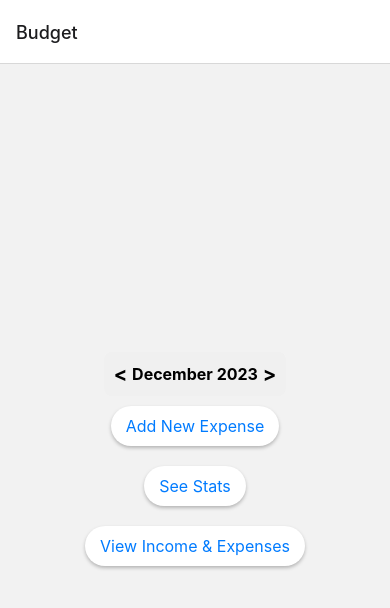
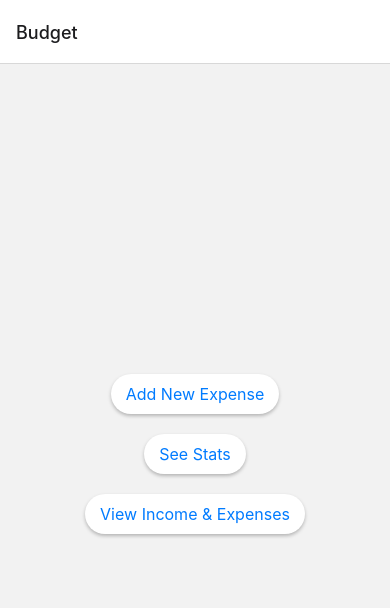
Before and after one commit to Maplestudent/ExpenseTracker, a React Native app: screen /Budget in a window 390 px wide. Shown: the top 608 px of the page. Built offline with nearby package versions, Linux system fonts and the light colour scheme.

Commit message:
uneccesrry month removed

```diff
--- a/src/screens/BudgetScreen.jsx
+++ b/src/screens/BudgetScreen.jsx
@@ -23,59 +23,11 @@ function BudgetScreen() {
         navigation.navigate('IncomeExpenseScreen'); // Navigate to IncomeExpenseScreen
     };
 
-    const handlePreviousMonth = () => {
-        const [month, year] = datePeriod.split(' ');
-        const months = [
-            'January', 'February', 'March', 'April', 'May', 'June',
-            'July', 'August', 'September', 'October', 'November', 'December'
-        ];
 
-        let currentMonthIndex = months.indexOf(month);
-        let currentYear = parseInt(year);
-
-        if (currentMonthIndex === 0) {
-            currentMonthIndex = 11; // December
-            currentYear--;
-        } else {
-            currentMonthIndex--;
-        }
-
-        const previousMonth = `${months[currentMonthIndex]} ${currentYear}`;
-        setDatePeriod(previousMonth);
-    };
-
-    const handleNextMonth = () => {
-        const [month, year] = datePeriod.split(' ');
-        const months = [
-            'January', 'February', 'March', 'April', 'May', 'June',
-            'July', 'August', 'September', 'October', 'November', 'December'
-        ];
-
-        let currentMonthIndex = months.indexOf(month);
-        let currentYear = parseInt(year);
-
-        if (currentMonthIndex === 11) {
-            currentMonthIndex = 0; // January
-            currentYear++;
-        } else {
-            currentMonthIndex++;
-        }
-
-        const nextMonth = `${months[currentMonthIndex]} ${currentYear}`;
-        setDatePeriod(nextMonth);
-    };
 
     return (
         <View style={{ flex: 1, justifyContent: 'center', alignItems: 'center' }}>
-            <View style={styles.datePeriodContainer}>
-                <TouchableOpacity onPress={handlePreviousMonth}>
-                    <Text style={styles.arrow}>{'< '}</Text>
-                </TouchableOpacity>
-                <Text style={styles.datePeriodText}>{datePeriod}</Text>
-                <TouchableOpacity onPress={handleNextMonth}>
-                    <Text style={styles.arrow}>{' >'}</Text>
-                </TouchableOpacity>
-            </View>
+
             <TouchableOpacity style={styles.button} onPress={handleAddExpense}>
                 <Text style={styles.text}>Add New Expense</Text>
             </TouchableOpacity>
```
